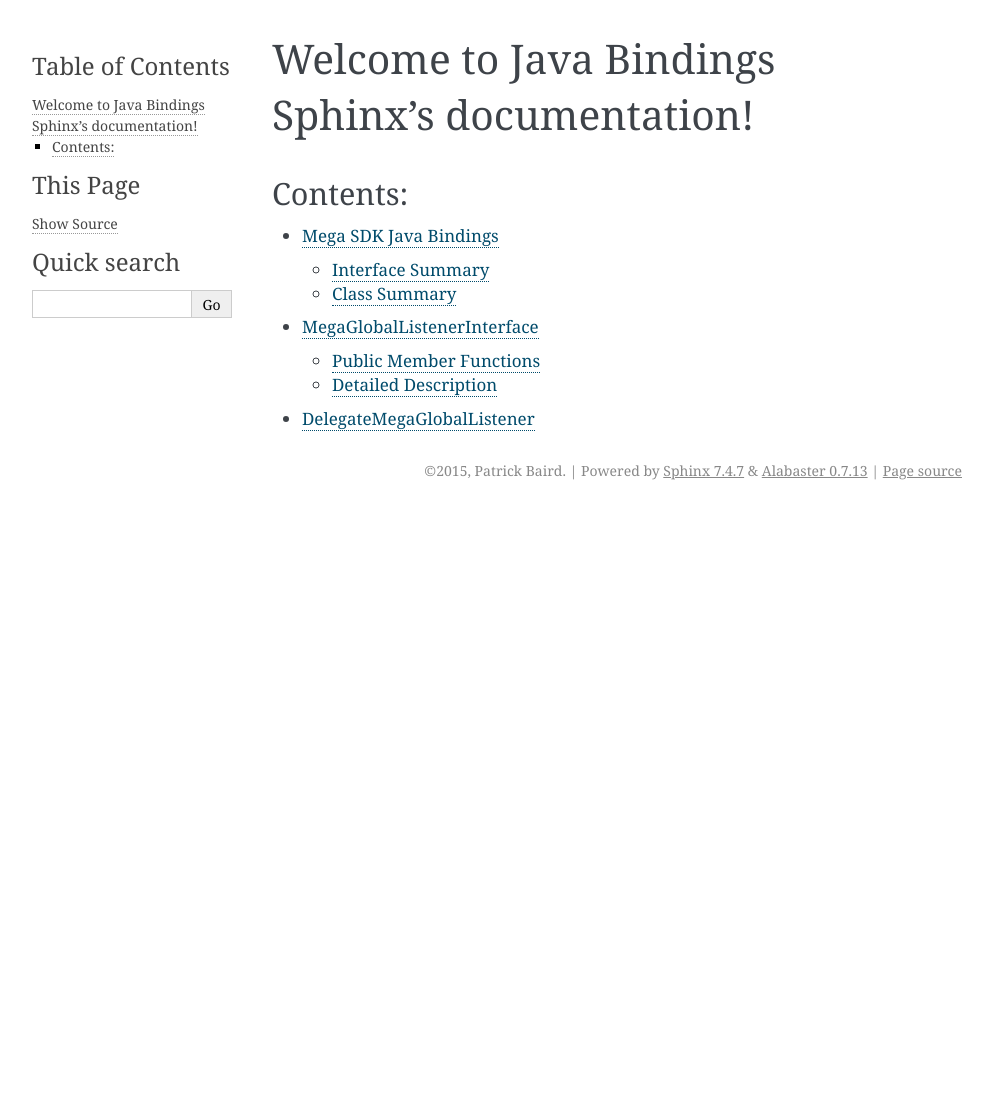
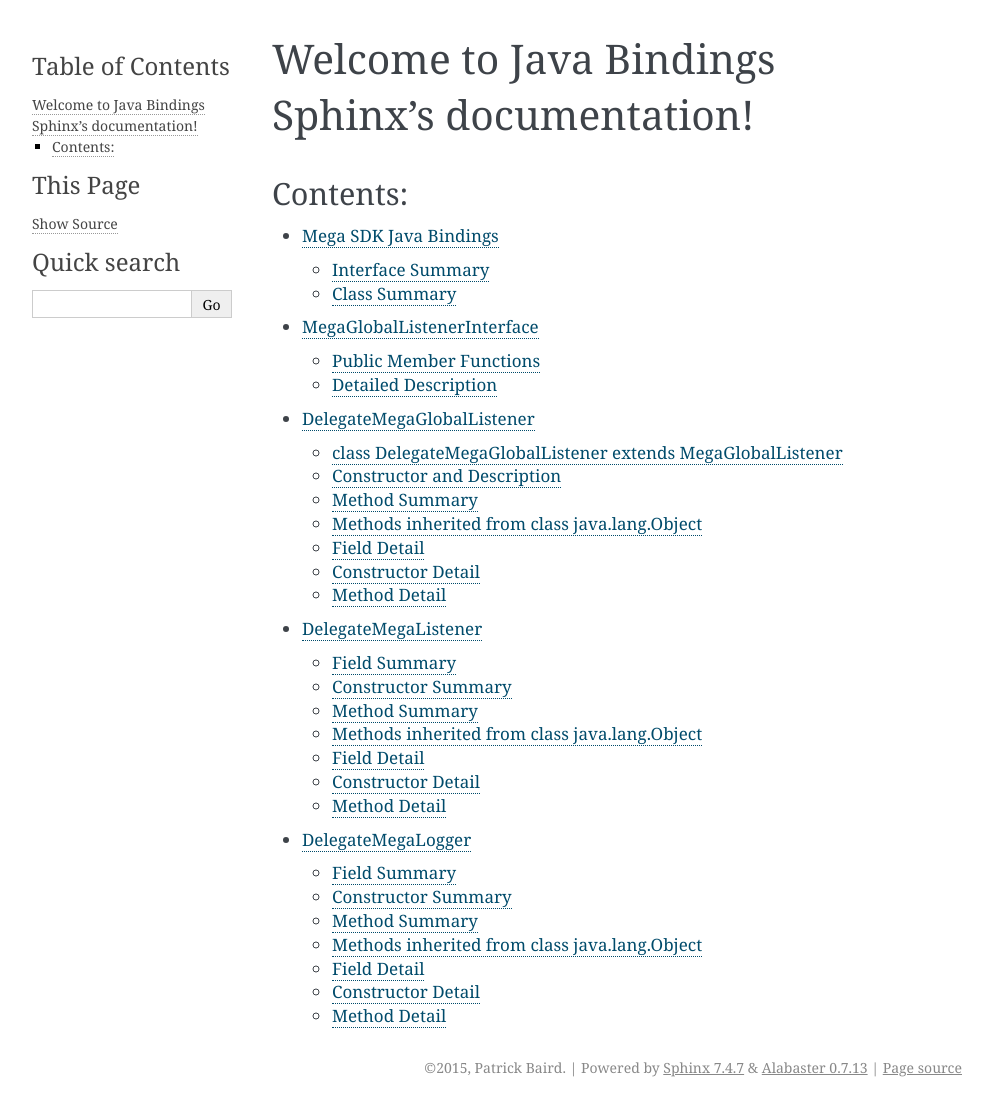
Before and after one commit to meganz/sdk, a Sphinx documentation site: the page built from bindings/doc/java/sphinx/source/index.rst, in a window 1280 px wide. Shown: the whole page, without its empty margins (148-1141 px from the left). Built offline with Sphinx 7.4.7, drawn with Linux system fonts in a browser that asks for light colours; before the commit the page ends 900 px from its top, so only the background shows below that; some of the changed lines change nothing that is shown.

Commit message:
Formatted delegatemegagloballistener and added delegatemegalistener and delegatemegalogger rst files.

```diff
--- a/bindings/doc/java/sphinx/source/delegatemegagloballistener.rst
+++ b/bindings/doc/java/sphinx/source/delegatemegagloballistener.rst
@@ -2,83 +2,115 @@
 DelegateMegaGlobalListener
 ==========================
 
-java.lang.Object
-MegaGlobalListener
-nz.mega.sdk.DelegateMegaGlobalListener
+-----------------------------------------------------------
+class DelegateMegaGlobalListener extends MegaGlobalListener
+-----------------------------------------------------------
 
-class DelegateMegaGlobalListener
-extends MegaGlobalListener
 The listener interface for receiving delegateMegaGlobal events. The class that is interested in processing a delegateMegaGlobal event implements this interface, and the object created with that class is registered with a component using the component's addDelegateMegaGlobalListener method. When the delegateMegaGlobal event occurs, that object's appropriate method is invoked.
-See Also:
-DelegateMegaGlobalEvent
-Field Summary
 
-Fields
-Modifier and Type	Field and Description
-(package private) MegaGlobalListenerInterface	listener
-The listener.
-(package private) MegaApiJava	megaApi
-The mega api.
-Constructor Summary
+-------------
 
-Constructors
+---------------------------
 Constructor and Description
+---------------------------
+
 DelegateMegaGlobalListener(MegaApiJava megaApi, MegaGlobalListenerInterface listener)
 Instantiates a new delegate mega global listener.
+
+
+----------
+
+--------------
 Method Summary
+--------------
++---------------------------------------------+---------------------------------------------------+
+|Modifier and Type	                      |  Method and Description                           |
++=============================================+===================================================+
+|(package private) MegaGlobalListenerInterface|	getUserListener()                                 |
+|                                             |   Gets the user listener.                         |
++---------------------------------------------+---------------------------------------------------+
+|void	                                      |  onNodesUpdate(MegaApi api, MegaNodeList nodeList)|
+|                                             |   On nodes update.                                |
++---------------------------------------------+---------------------------------------------------+
+|void	                                      |  onReloadNeeded(MegaApi api)                      |
+|                                             |   On reload needed.                               |
++---------------------------------------------+---------------------------------------------------+
+|void	                                      |  onUsersUpdate(MegaApi api, MegaUserList userList)|
+|                                             |   On users update.                                |
++---------------------------------------------+---------------------------------------------------+
 
-All MethodsInstance MethodsConcrete Methods
-Modifier and Type	Method and Description
-(package private) MegaGlobalListenerInterface	getUserListener()
-Gets the user listener.
-void	onNodesUpdate(MegaApi api, MegaNodeList nodeList)
-On nodes update.
-void	onReloadNeeded(MegaApi api)
-On reload needed.
-void	onUsersUpdate(MegaApi api, MegaUserList userList)
-On users update.
+------------------
+
+---------------------------------------------
 Methods inherited from class java.lang.Object
+---------------------------------------------
 clone, equals, finalize, getClass, hashCode, notify, notifyAll, toString, wait, wait, wait
+
+------------------
+
+------------
 Field Detail
-
+------------
+~~~~~~~
 megaApi
+~~~~~~~
 MegaApiJava megaApi
 The mega api.
 
+~~~~~~~~
 listener
+~~~~~~~~
 MegaGlobalListenerInterface listener
 The listener.
+
+------------------
+
+------------------
 Constructor Detail
-
+------------------
+~~~~~~~~~~~~~~~~~~~~~~~~~~
 DelegateMegaGlobalListener
+~~~~~~~~~~~~~~~~~~~~~~~~~~
 DelegateMegaGlobalListener(MegaApiJava megaApi, MegaGlobalListenerInterface listener)
 Instantiates a new delegate mega global listener.
 Parameters:
 megaApi - the mega api
 listener - the listener
+
+------------------
+
+-------------
 Method Detail
-
+-------------
+~~~~~~~~~~~~~~~
 getUserListener
+~~~~~~~~~~~~~~~
 MegaGlobalListenerInterface getUserListener()
 Gets the user listener.
 Returns:
 the user listener
+
+~~~~~~~~~~~~~
 onUsersUpdate
-
+~~~~~~~~~~~~~
 public void onUsersUpdate(MegaApi api,MegaUserList userList)
 On users update.
 Parameters:
 api - the api
 userList - the user list
+
+~~~~~~~~~~~~~
 onNodesUpdate
-
+~~~~~~~~~~~~~
 public void onNodesUpdate(MegaApi api,MegaNodeList nodeList)
 On nodes update.
 Parameters:
 api - the api
 nodeList - the node list
+
+~~~~~~~~~~~~~~
 onReloadNeeded
-
+~~~~~~~~~~~~~~
 public void onReloadNeeded(MegaApi api)
 On reload needed.
 Parameters:
--- /dev/null
+++ b/bindings/doc/java/sphinx/source/delegatemegalistener.rst
@@ -0,0 +1,227 @@
+====================
+DelegateMegaListener
+====================
+
+The listener interface for receiving delegateMega events. The class that is interested in processing a delegateMega event implements this interface, and the object created with that class is registered with a component using the component's addDelegateMegaListener method. When the delegateMega event occurs, that object's appropriate method is invoked.
+
+-------------------------------
+
+-------------
+Field Summary
+-------------
++---------------------------------------------+-----------------------------+
+| Modifier and Type	                      |  Field and Description      |
++=============================================+=============================+
+|(package private) MegaListenerInterface      |	 listener                   |
+|                                             |   The listener.             |
++---------------------------------------------+-----------------------------+
+|(package private) MegaApiJava	              |  megaApi                    |
+|                                             |  The mega api.              |
++---------------------------------------------+-----------------------------+
+
+-----------------------------
+
+-------------------
+Constructor Summary
+-------------------
+DelegateMegaListener(MegaApiJava megaApi, MegaListenerInterface listener)
+Instantiates a new delegate mega listener.
+
+----------------------------
+
+--------------
+Method Summary
+--------------
++---------------------------------------------+----------------------------------------------------------------------------+
+| Modifier and Type	                      | Method and Description                                                     |
++=============================================+============================================================================+
+| (package private) MegaListenerInterface     |	 getUserListener()                                                         |
+|                                             |  Gets the user listener.                                                   |
++---------------------------------------------+----------------------------------------------------------------------------+
+| void	                                      |  onNodesUpdate(MegaApi api, MegaNodeList nodeList)                         |
+|                                             |  On nodes update.                                                          |
++---------------------------------------------+----------------------------------------------------------------------------+
+| void	                                      |  onReloadNeeded(MegaApi api)                                               |
+|                                             |  On reload needed.                                                         |
++---------------------------------------------+----------------------------------------------------------------------------+
+| void	                                      |  onRequestFinish(MegaApi api, MegaRequest request, MegaError e)            |
+|                                             |  On request finish.                                                        |
++---------------------------------------------+----------------------------------------------------------------------------+
+|void	                                      |  onRequestStart(MegaApi api, MegaRequest request)                          |
+|                                             |  On request start.                                                         |
++---------------------------------------------+----------------------------------------------------------------------------+
+| void	                                      |  onRequestTemporaryError(MegaApi api, MegaRequest request, MegaError e)    |
+|                                             |  On request temporary error.                                               |
++---------------------------------------------+----------------------------------------------------------------------------+
+| void	                                      |  onTransferFinish(MegaApi api, MegaTransfer transfer, MegaError e)         |
+|                                             |   On transfer finish.                                                      |
++---------------------------------------------+----------------------------------------------------------------------------+
+| void	                                      |  onTransferStart(MegaApi api, MegaTransfer transfer)                       |
+|                                             |  On transfer start.                                                        |
++---------------------------------------------+----------------------------------------------------------------------------+
+| void	                                      |  onTransferTemporaryError(MegaApi api, MegaTransfer transfer, MegaError e) |
+|                                             |  On transfer temporary error.                                              |
++---------------------------------------------+----------------------------------------------------------------------------+
+| void	                                      |  onTransferUpdate(MegaApi api, MegaTransfer transfer)                      |
+|                                             |  On transfer update.                                                       |
++---------------------------------------------+----------------------------------------------------------------------------+
+| void	                                      |  onUsersUpdate(MegaApi api, MegaUserList userList)                         |
+|                                             |  On users update.                                                          |
++---------------------------------------------+----------------------------------------------------------------------------+
+
+------------------
+
+---------------------------------------------
+Methods inherited from class java.lang.Object
+---------------------------------------------
+clone, equals, finalize, getClass, hashCode, notify, notifyAll, toString, wait, wait, wait
+
+----------------------
+
+------------
+Field Detail
+------------
+~~~~~~~
+megaApi
+~~~~~~~
+MegaApiJava megaApi
+The mega api.
+
+~~~~~~~~
+listener
+~~~~~~~~
+MegaListenerInterface listener
+The listener.
+
+----------------
+
+------------------
+Constructor Detail
+------------------
+
+~~~~~~~~~~~~~~~~~~~~
+DelegateMegaListener
+~~~~~~~~~~~~~~~~~~~~
+DelegateMegaListener(MegaApiJava megaApi,MegaListenerInterface listener)
+Instantiates a new delegate mega listener.
+Parameters:
+megaApi - the mega api
+listener - the listener
+
+---------------------
+
+-------------
+Method Detail
+-------------
+
+~~~~~~~~~~~~~~~
+getUserListener
+~~~~~~~~~~~~~~~
+
+MegaListenerInterface getUserListener()
+Gets the user listener.
+Returns:
+the user listener
+
+~~~~~~~~~~~~~~
+onRequestStart
+~~~~~~~~~~~~~~
+
+public void onRequestStart(MegaApi api,MegaRequest request)
+On request start.
+Parameters:
+api - the api
+request - the request
+
+~~~~~~~~~~~~~~~
+onRequestFinish
+~~~~~~~~~~~~~~~
+
+public void onRequestFinish(MegaApi api,MegaRequest request,MegaError e)
+On request finish.
+Parameters:
+api - the api
+request - the request
+e - the e
+
+~~~~~~~~~~~~~~~~~~~~~~~
+onRequestTemporaryError
+~~~~~~~~~~~~~~~~~~~~~~~
+
+public void onRequestTemporaryError(MegaApi api,MegaRequest request,MegaError e)
+On request temporary error.
+Parameters:
+api - the api
+request - the request
+e - the e
+
+~~~~~~~~~~~~~~~
+onTransferStart
+~~~~~~~~~~~~~~~
+
+public void onTransferStart(MegaApi api,MegaTransfer transfer)
+On transfer start.
+Parameters:
+api - the api
+transfer - the transfer
+
+~~~~~~~~~~~~~~~~
+onTransferFinish
+~~~~~~~~~~~~~~~~
+
+public void onTransferFinish(MegaApi api,MegaTransfer transfer,MegaError e)
+On transfer finish.
+Parameters:
+api - the api
+transfer - the transfer
+e - the e
+
+~~~~~~~~~~~~~~~~
+onTransferUpdate
+~~~~~~~~~~~~~~~~
+
+public void onTransferUpdate(MegaApi api,MegaTransfer transfer)
+On transfer update.
+Parameters:
+api - the api
+transfer - the transfer
+
+~~~~~~~~~~~~~~~~~~~~~~~~
+onTransferTemporaryError
+~~~~~~~~~~~~~~~~~~~~~~~~
+
+public void onTransferTemporaryError(MegaApi api,MegaTransfer transfer,MegaError e)
+On transfer temporary error.
+Parameters:
+api - the api
+transfer - the transfer
+e - the e
+
+~~~~~~~~~~~~~
+onUsersUpdate
+~~~~~~~~~~~~~
+
+public void onUsersUpdate(MegaApi api,MegaUserList userList)
+On users update.
+Parameters:
+api - the api
+userList - the user list
+
+~~~~~~~~~~~~~
+onNodesUpdate
+~~~~~~~~~~~~~
+
+public void onNodesUpdate(MegaApi api,MegaNodeList nodeList)
+On nodes update.
+Parameters:
+api - the api
+nodeList - the node list
+
+~~~~~~~~~~~~~~
+onReloadNeeded
+~~~~~~~~~~~~~~
+
+public void onReloadNeeded(MegaApi api)
+On reload needed.
+Parameters:
+api - the api
--- /dev/null
+++ b/bindings/doc/java/sphinx/source/delegatemegalogger.rst
@@ -0,0 +1,95 @@
+==================
+DelegateMegaLogger
+==================
+
+class DelegateMegaLogger
+extends MegaLogger
+
+The Class DelegateMegaLogger.
+
+-------------
+
+-------------
+Field Summary
+-------------
++-------------------------------------+--------------------------+
+| Modifier and Type	              |  Field and Description   |
++=====================================+==========================+
+|(package private) MegaLoggerInterface|	 listener                |
+|                                     |  The listener.           |
++-------------------------------------+--------------------------+
+
+------------
+
+-------------------
+Constructor Summary
+-------------------
+
+~~~~~~~~~~~~~~~~~~~~~~~~~~~
+Constructor and Description
+~~~~~~~~~~~~~~~~~~~~~~~~~~~
+DelegateMegaLogger(MegaLoggerInterface listener)
+Instantiates a new delegate mega logger.
+
+-------------------
+
+--------------
+Method Summary
+--------------
++--------------------+----------------------------------------------------------------------------------------------+
+| Modifier and Type  |	Method and Description                                                                      |
++====================+==============================================================================================+
+| void	             |   log(java.lang.String time, int loglevel, java.lang.String source, java.lang.String message)|
+|                    |    Log.                                                                                      |
++--------------------+----------------------------------------------------------------------------------------------+
+
+----------------
+
+---------------------------------------------
+Methods inherited from class java.lang.Object
+---------------------------------------------
+clone, equals, finalize, getClass, hashCode, notify, notifyAll, toString, wait, wait, wait
+
+---------------
+
+------------
+Field Detail
+------------
+
+~~~~~~~~
+listener
+~~~~~~~~
+
+MegaLoggerInterface listener
+The listener.
+
+-------------------
+
+------------------
+Constructor Detail
+------------------
+
+~~~~~~~~~~~~~~~~~~
+DelegateMegaLogger
+~~~~~~~~~~~~~~~~~~
+DelegateMegaLogger(MegaLoggerInterface listener)
+Instantiates a new delegate mega logger.
+Parameters:
+listener - the listener
+
+-------------------
+
+-------------
+Method Detail
+-------------
+
+~~~
+log
+~~~
+public void log(java.lang.String time,int loglevel,java.lang.String source,java.lang.String message)
+Log.
+Parameters:
+time - the time
+loglevel - the loglevel
+source - the source
+message - the message
--- a/bindings/doc/java/sphinx/source/index.rst
+++ b/bindings/doc/java/sphinx/source/index.rst
@@ -15,3 +15,5 @@ Contents:
    summary
    megagloballistenerinterface
    delegatemegagloballistener
+   delegatemegalistener
+   delegatemegalogger
```
